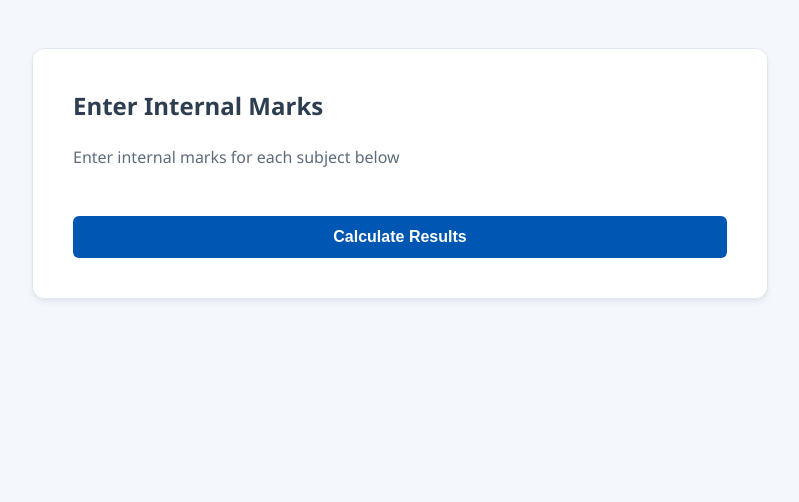
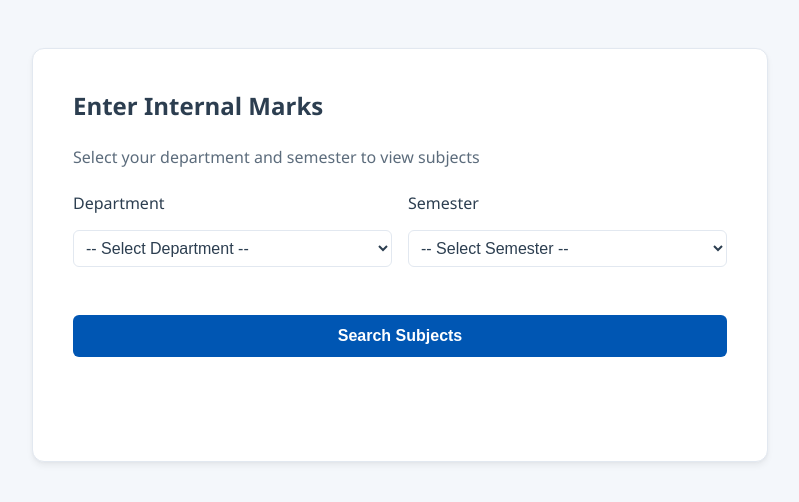
Before and after one commit to Anna-Jaison/Ktu_Grade_Analyzer, a Django app: page /subjects/ in a window 1280 px wide. Shown: the top 502 px of the page, without its empty margins (240-1039 px from the left). Run offline with Django 5.2, Linux system fonts and the light colour scheme.

Commit message:
fix: add GET handler to subjects_view and create selection form

```diff
--- a/academics/templates/subjects.html
+++ b/academics/templates/subjects.html
@@ -4,12 +4,42 @@
 <div class="container container-top">
     <div class="card card-large">
         <h2 class="text-left">Enter Internal Marks</h2>
-        <p style="color: var(--text-muted); margin-bottom: 1.5rem;">Enter internal marks for each subject below</p>
+        <p style="color: var(--text-muted); margin-bottom: 1.5rem;">Select your department and semester to view subjects</p>
 
+        <!-- Department and Semester Selection Form -->
+        <form method="post" style="margin-bottom: 2rem;">
+          {% csrf_token %}
+          <div style="display: grid; grid-template-columns: 1fr 1fr; gap: 1rem; margin-bottom: 1rem;">
+            <div>
+              <label for="department" style="display: block; margin-bottom: 0.5rem; font-weight: 500;">Department</label>
+              <select name="department" id="department" style="width: 100%; padding: 0.5rem; font-size: 1rem;" required>
+                <option value="">-- Select Department --</option>
+                {% for dept in departments %}
+                  <option value="{{ dept }}" {% if dept == selected_department %}selected{% endif %}>{{ dept }}</option>
+                {% endfor %}
+              </select>
+            </div>
+
+            <div>
+              <label for="semester" style="display: block; margin-bottom: 0.5rem; font-weight: 500;">Semester</label>
+              <select name="semester" id="semester" style="width: 100%; padding: 0.5rem; font-size: 1rem;" required>
+                <option value="">-- Select Semester --</option>
+                {% for sem in semesters %}
+                  <option value="{{ sem }}" {% if sem|stringformat:"s" == selected_semester %}selected{% endif %}>Semester {{ sem }}</option>
+                {% endfor %}
+              </select>
+            </div>
+          </div>
+          <button type="submit" style="width: 100%; padding: 0.75rem; font-size: 1rem; margin-bottom: 2rem;">Search Subjects</button>
+        </form>
+
+        <!-- Subjects List (shown after selection) -->
+        {% if subjects %}
+        <h3 style="margin-bottom: 1rem; margin-top: 2rem;">Subjects for {{ selected_department }} - Semester {{ selected_semester }}</h3>
         <form method="post" action="/result/">
           {% csrf_token %}
-          <input type="hidden" name="semester" value="{{ semester }}">
-          <input type="hidden" name="department" value="{{ department }}">
+          <input type="hidden" name="semester" value="{{ selected_semester }}">
+          <input type="hidden" name="department" value="{{ selected_department }}">
 
           {% for sub in subjects %}
             <div style="display: flex; align-items: center; gap: 1rem; padding: 0.75rem 0; border-bottom: 1px solid var(--border-color);">
@@ -17,7 +47,7 @@
                 <strong style="font-size: 0.95rem;">{{ sub.code }}</strong> - <span style="font-size: 0.9rem;">{{ sub.name }}</span>
                 <br>
                 <small style="color: var(--text-muted); font-size: 0.85rem;">
-                  {% if sub.is_lab %}
+                  {% if sub.lab %}
                     Enter Internal Marks out of 75
                   {% else %}
                     Enter Internal Marks out of 50
@@ -28,10 +58,10 @@
               <input
                 type="number"
                 name="internal_{{ sub.code }}"
-                placeholder="{% if sub.is_lab %}0-75{% else %}0-50{% endif %}"
+                placeholder="{% if sub.lab %}0-75{% else %}0-50{% endif %}"
                 style="width: 80px; padding: 0.4rem; font-size: 0.95rem;"
                 min="0"
-                max="{% if sub.is_lab %}75{% else %}50{% endif %}"
+                max="{% if sub.lab %}75{% else %}50{% endif %}"
                 required
               >
             </div>
@@ -39,6 +69,9 @@
 
           <button type="submit" style="width: 100%; margin-top: 1.5rem; padding: 0.75rem; font-size: 1rem;">Calculate Results</button>
         </form>
+        {% elif selected_department %}
+        <p style="color: var(--text-muted); text-align: center; padding: 2rem 0;">No subjects found for {{ selected_department }} - Semester {{ selected_semester }}</p>
+        {% endif %}
     </div>
 </div>
 
--- a/academics/views.py
+++ b/academics/views.py
@@ -53,7 +53,10 @@ from django.shortcuts import render
 
 def subjects_view(request):
     subjects = []
-    departments = ["CSE", "ECE", "EEE"]  # static list
+    department = None
+    semester = None
+    departments = ["CSE", "ECE", "EEE"]
+    semesters = list(range(1, 9))  # 1-8 semesters
 
     if request.method == "POST":
         department = request.POST.get("department")
@@ -68,7 +71,10 @@ def subjects_view(request):
 
     return render(request, "subjects.html", {
         "subjects": subjects,
-        "departments": departments
+        "departments": departments,
+        "semesters": semesters,
+        "selected_department": department,
+        "selected_semester": semester
     })
 def result_view(request):
     if request.method == "POST":
```
